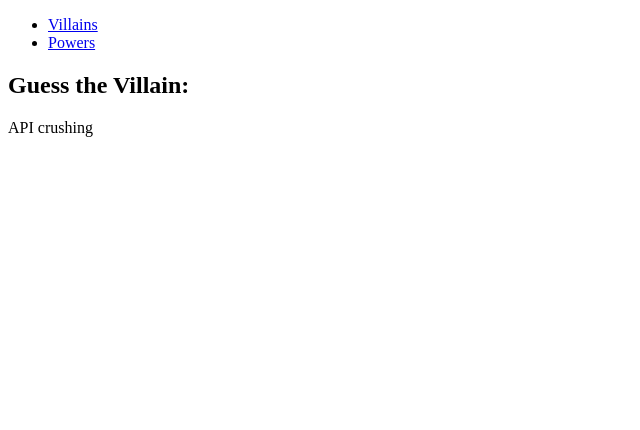
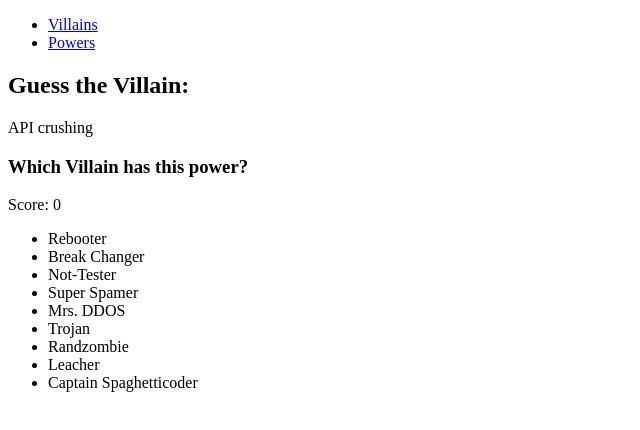
Before and after one commit to wingsuitist/villains, an Angular app: page /powers in a window 1280 px wide. Shown: the top 430 px of the page, without its empty margins (0-640 px from the left). Built offline with nearby package versions, Linux system fonts and the light colour scheme.

Commit message:
quiz with score

```diff
--- a/src/app/powers/powers.component.html
+++ b/src/app/powers/powers.component.html
@@ -4,3 +4,15 @@
 <p>
   {{randomVillain.power}}
 </p>
+<h3>
+  Which Villain has this power?
+</h3>
+<p *ngIf="message">{{message}}</p>
+<div><label>Score: </label>{{score}}</div>
+<ul>
+  <li *ngFor="let villain of villains">
+    <a (click)="chooseVillain(villain)">
+      {{villain.alias}}
+    </a>
+  </li>
+</ul>
--- a/src/app/powers/powers.component.ts
+++ b/src/app/powers/powers.component.ts
@@ -9,6 +9,8 @@ import { Villain, VillainService } from '../shared';
 export class PowersComponent implements OnInit {
   villains: Villain[];
   randomVillain: Villain;
+  score: number = 0;
+  message: string;
 
   constructor(private villainService: VillainService) {}
 
@@ -17,4 +19,14 @@ export class PowersComponent implements OnInit {
     this.randomVillain = this.villainService.getRandomVillain();
   }
 
+  chooseVillain(villain: Villain) {
+    if(this.randomVillain.id == villain.id) {
+      this.score++;
+      this.message = 'correct!';
+    } else {
+      this.score = 0;
+      this.message = 'wrong - start over.'
+    }
+    this.randomVillain = this.villainService.getRandomVillain();
+  }
 }
```
Also changed, not shown: 1 other file (tests, documents, lock files or other folders).
